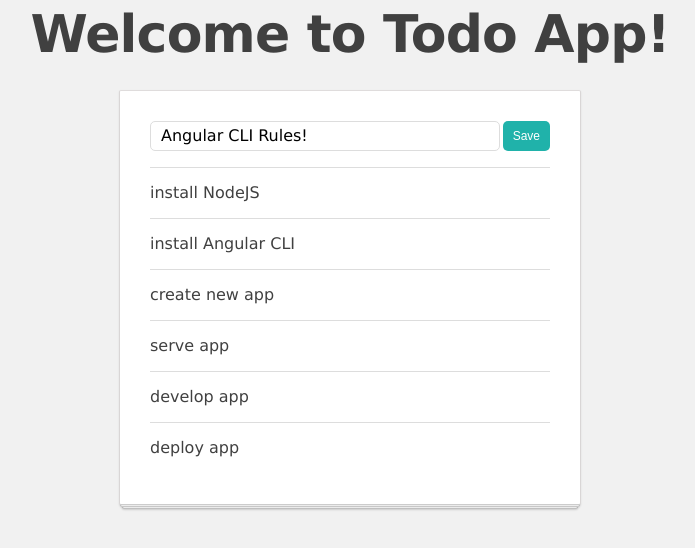
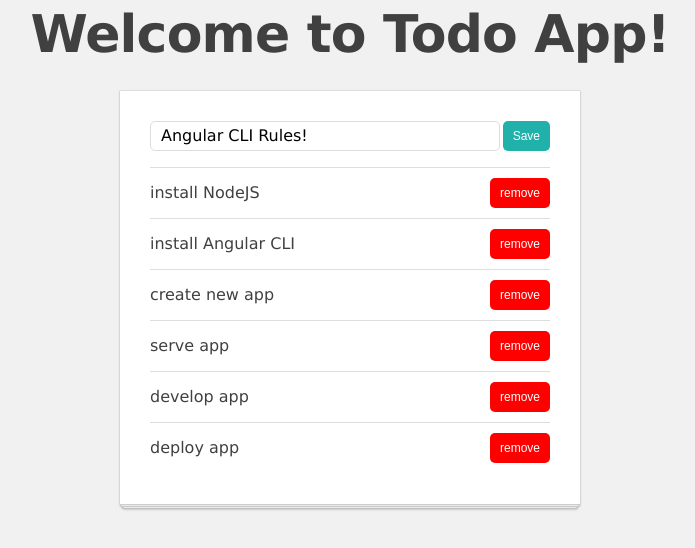
Before and after one commit to juveria-manzar/ng-girls-project, an Angular app: page / in a window 1280 px wide. Shown: the top 548 px of the page, without its empty margins (290-985 px from the left). Built offline with nearby package versions, Linux system fonts and the light colour scheme.

Commit message:
removing-item

```diff
--- a/src/app/list-manager/list-manager.component.html
+++ b/src/app/list-manager/list-manager.component.html
@@ -6,9 +6,8 @@
   <ul>
     <li
       *ngFor="let todoItem of todoList">
-      <app-todo-item
-        [item]="todoItem">
-      </app-todo-item>
+      <app-todo-item [item]="todoItem"
+               (remove)="removeItem($event)"></app-todo-item>
     </li>
   </ul>
 </div>
--- a/src/app/list-manager/list-manager.component.ts
+++ b/src/app/list-manager/list-manager.component.ts
@@ -17,4 +17,7 @@
   addItem(title: string) {
     this.todoListService.addItem({ title });
   }
+  removeItem(item) {
+  this.todoListService.deleteItem(item);
 }
+}
--- a/src/app/todo-item/todo-item.component.html
+++ b/src/app/todo-item/todo-item.component.html
@@ -1,3 +1,7 @@
 <div class="todo-item">
-  {{ item.title }}
-</div>
+    {{ item.title }}
+
+    <button class="btn btn-red" (click)="removeItem()">
+      remove
+    </button>
+  </div>
--- a/src/app/todo-item/todo-item.component.ts
+++ b/src/app/todo-item/todo-item.component.ts
@@ -1,4 +1,4 @@
-import { Component, OnInit, Input } from '@angular/core';
+import { Component, OnInit, Input, EventEmitter, Output } from '@angular/core';
 import { TodoItem } from '../interfaces/todo-item';
 
 @Component({
@@ -9,9 +9,13 @@
 export class TodoItemComponent implements OnInit {
 
   @Input() item: TodoItem;
+  @Output() remove: EventEmitter<TodoItem> = new EventEmitter();
   constructor() { }
 
   ngOnInit() {
   }
+  removeItem() {
+  this.remove.emit(this.item);
+}
 
 }
```
